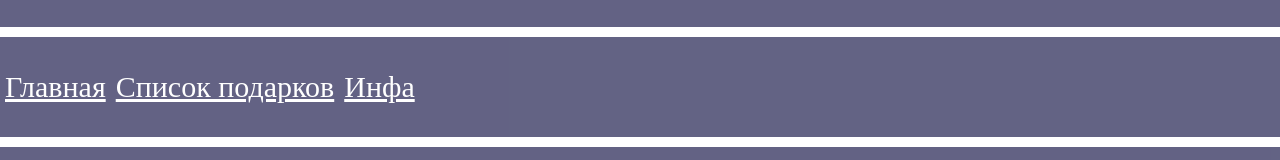
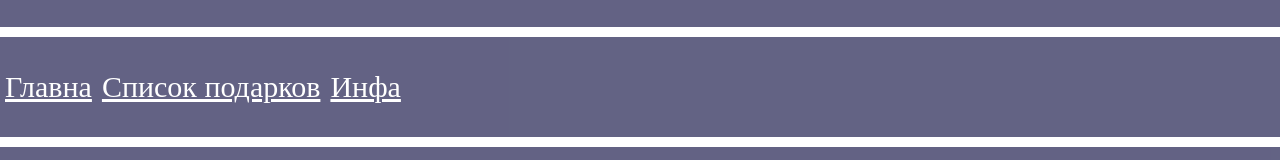
Before and after one commit to Cin01/grid-css, a plain HTML site: page index.html in a window 1280 px wide. Shown: the part 173-333 px from the top of the page. Drawn offline with Linux system fonts and the light colour scheme; files whose address does not match are found by name.

Commit message:
Update index.html

```diff
--- a/index.html
+++ b/index.html
@@ -17,7 +17,7 @@
 </div>
 <div class="menu">
 	<div class="inner-menu">
-		<div class="glav"><a id="a" href="C:/Users/ДНС/OneDrive/Рабочий стол/HTML/Lab_4/1/index.html">Главная</a></div>
+		<div class="glav"><a id="a" href="C:/Users/ДНС/OneDrive/Рабочий стол/HTML/Lab_4/1/index.html">Главна</a></div>
 		<div class="second"><a id="a" href="">Список подарков</a></div>
 		<div class="third"><a id="a" href="">Инфа</a></div>
 	</div>
```
